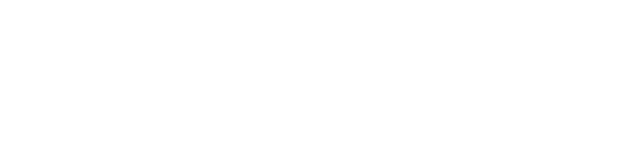
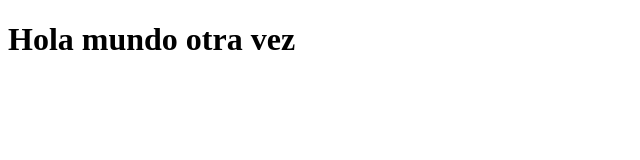
Before and after one commit to josearauz5/repositorio-en-nube, a plain HTML site: page index.html in a window 1280 px wide. Shown: the whole page, without its empty margins (0-640 px from the left). Drawn offline with Linux system fonts and the light colour scheme.

Commit message:
Mi segundo commit

```diff
--- a/index.html
+++ b/index.html
@@ -6,6 +6,7 @@
     <title>Document</title>
 </head>
 <body>
+    <h1>Hola mundo otra vez</h1>
 
 </body>
 </html>
```
